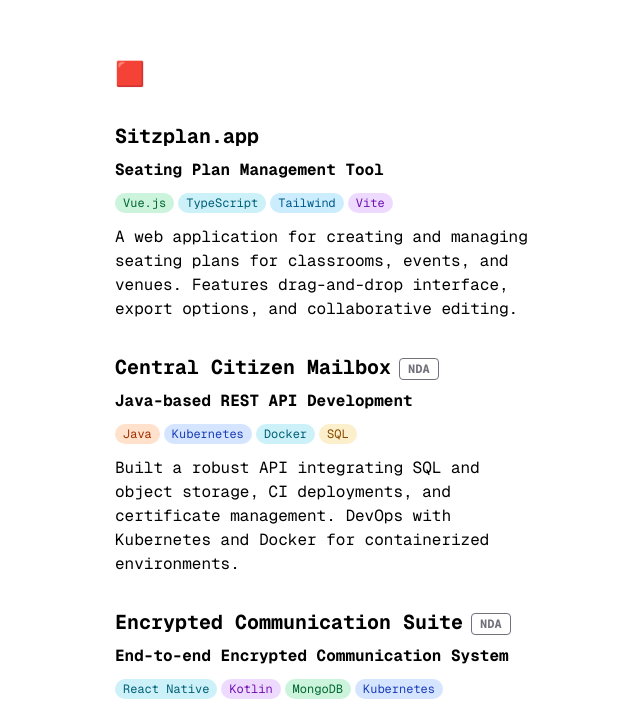
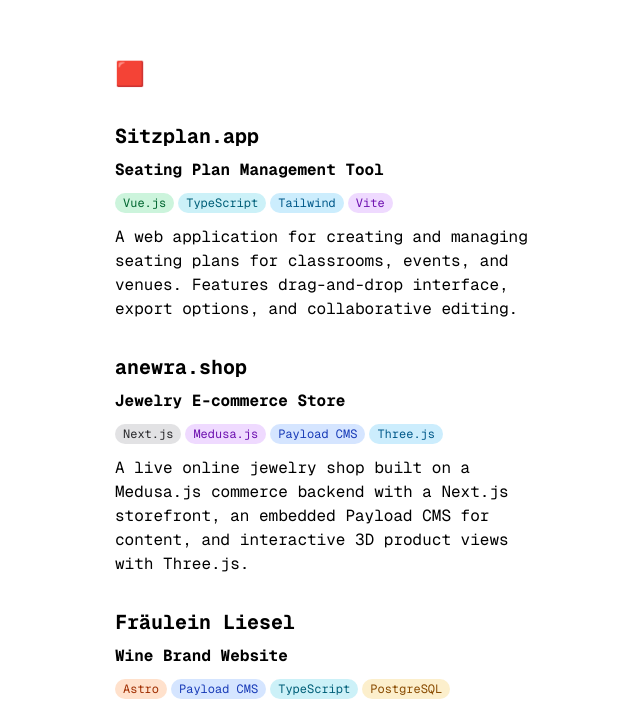
Before and after one commit to frhd/quantyc.com, a Next.js app: page /projects in a window 1280 px wide. Shown: the part 102-803 px from the top of the page, without its empty margins (173-813 px from the left). Built offline with nearby package versions, Linux system fonts and the light colour scheme.

Commit message:
projects: add anewra.shop and Fräulein Liesel

```diff
--- a/app/projects/page.tsx
+++ b/app/projects/page.tsx
@@ -35,6 +35,48 @@ export default function ProjectsPage() {
         </div>
         <p>
           A web application for creating and managing seating plans for classrooms, events, and venues. Features drag-and-drop interface, export options, and collaborative editing.
+        </p>
+      </div>
+
+      {/* Project: anewra.shop */}
+      <div className="mb-8">
+        <h2 className="text-xl font-bold mb-2">
+          <a href="https://anewra.shop/" target="_blank" rel="noopener noreferrer" className="hover:underline">
+            anewra.shop
+          </a>
+        </h2>
+        <p className="mb-2">
+          <strong>Jewelry E-commerce Store</strong>
+        </p>
+        <div className="mb-2">
+          <Tag color="bg-zinc-500/20 text-zinc-800">Next.js</Tag>
+          <Tag color="bg-purple-500/20 text-purple-800">Medusa.js</Tag>
+          <Tag color="bg-blue-500/20 text-blue-800">Payload CMS</Tag>
+          <Tag color="bg-sky-500/20 text-sky-800">Three.js</Tag>
+        </div>
+        <p>
+          A live online jewelry shop built on a Medusa.js commerce backend with a Next.js storefront, an embedded Payload CMS for content, and interactive 3D product views with Three.js.
+        </p>
+      </div>
+
+      {/* Project: frl-liesel.de */}
+      <div className="mb-8">
+        <h2 className="text-xl font-bold mb-2">
+          <a href="https://frl-liesel.de/" target="_blank" rel="noopener noreferrer" className="hover:underline">
+            Fräulein Liesel
+          </a>
+        </h2>
+        <p className="mb-2">
+          <strong>Wine Brand Website</strong>
+        </p>
+        <div className="mb-2">
+          <Tag color="bg-orange-500/20 text-orange-800">Astro</Tag>
+          <Tag color="bg-blue-500/20 text-blue-800">Payload CMS</Tag>
+          <Tag color="bg-cyan-500/20 text-cyan-800">TypeScript</Tag>
+          <Tag color="bg-yellow-500/20 text-yellow-800">PostgreSQL</Tag>
+        </div>
+        <p>
+          A bilingual (German/English) brand site for a wine label with a retro pop-collage design. Static Astro build, rebuilt automatically when the founders publish wines and page content in a self-service CMS.
         </p>
       </div>
 
```
